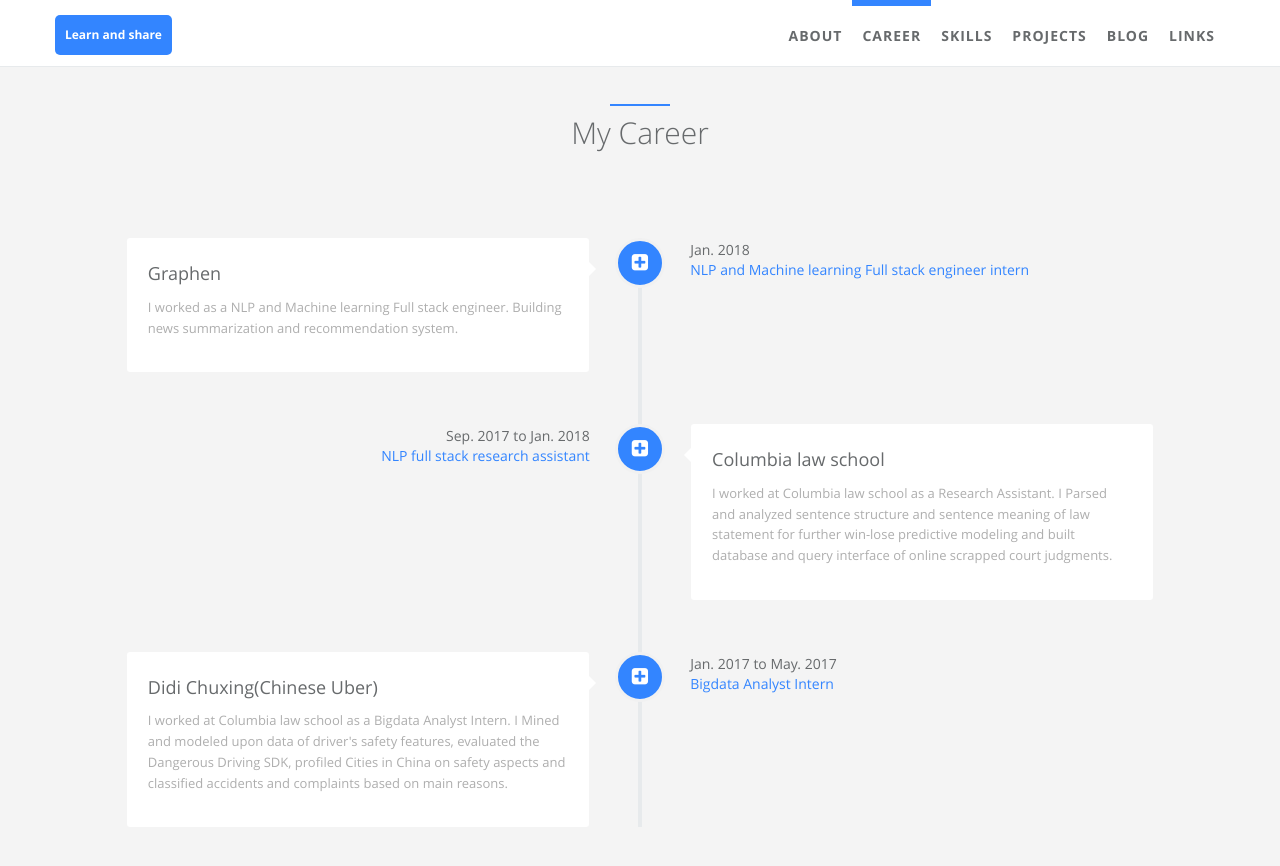
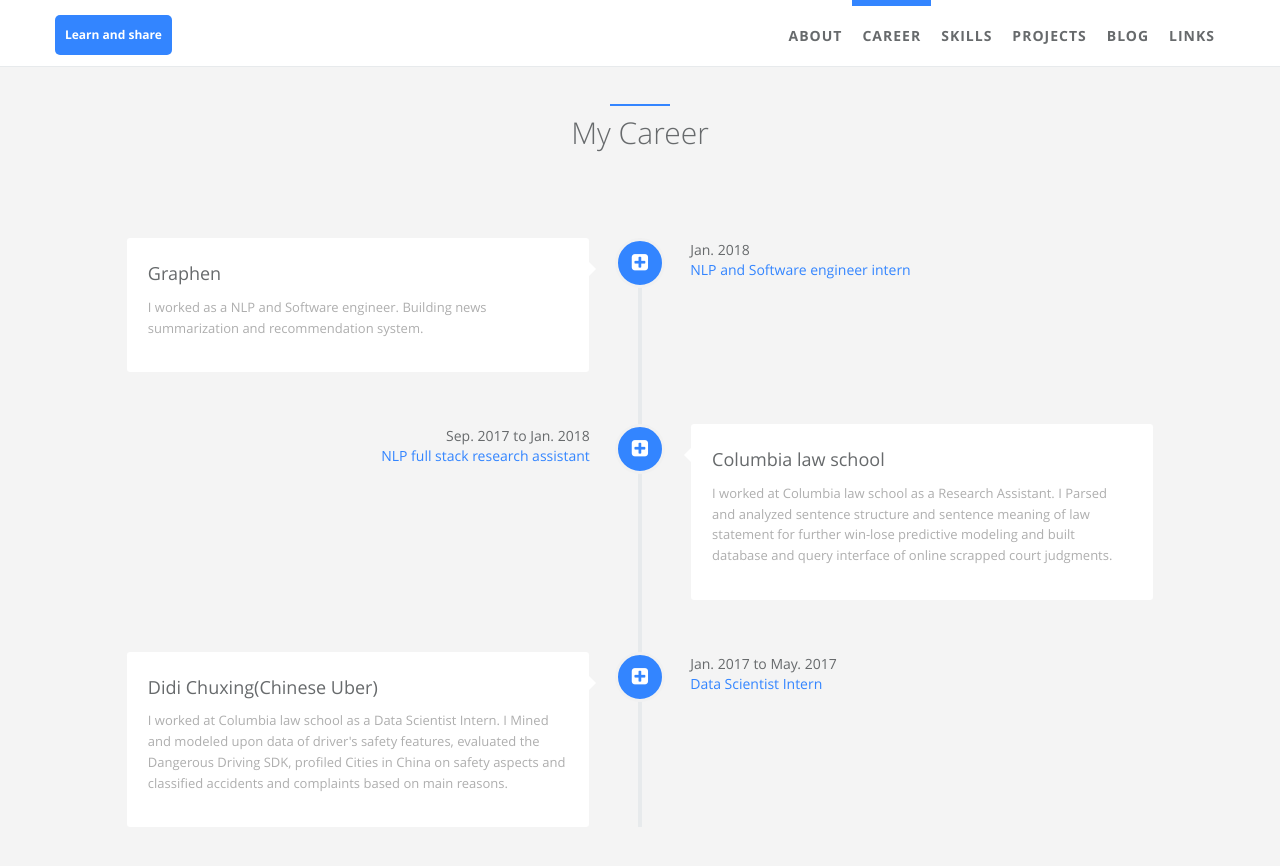
Before and after one commit to mxc19912008/previous-site, a Jekyll site: the page built from index.html, in a window 1280 px wide and 900 px high, scrolled down 842 px. Shown: the top 866 px of the window. Built offline with Jekyll 4.4.1, drawn with Linux system fonts in a browser that asks for light colours.

Commit message:
Update careers.yml

```diff
--- a/_data/index/careers.yml
+++ b/_data/index/careers.yml
@@ -4,13 +4,13 @@
     detail: Graphen
     i18n: Graphen
   desc:
-    detail: I worked as a NLP and Machine learning Full stack engineer. Building news summarization and recommendation system.
+    detail: I worked as a NLP and Software engineer. Building news summarization and recommendation system.
     i18n: Graphen_desc
   date:
     detail: Jan. 2018
     i18n: Graphen_date
   job:
-    detail: NLP and Machine learning Full stack engineer intern
+    detail: NLP and Software engineer intern
     i18n: Graphen_job
   icon: fa-plus-square
 
@@ -32,12 +32,12 @@
     detail: Didi Chuxing(Chinese Uber)
     i18n: didi
   desc:
-    detail: I worked at Columbia law school as a Bigdata Analyst Intern. I Mined and modeled upon data of driver's safety features, evaluated the Dangerous Driving SDK, profiled Cities in China on safety aspects and classified accidents and complaints based on main reasons.
+    detail: I worked at Columbia law school as a Data Scientist Intern. I Mined and modeled upon data of driver's safety features, evaluated the Dangerous Driving SDK, profiled Cities in China on safety aspects and classified accidents and complaints based on main reasons.
     i18n: didi_desc
   date:
     detail: Jan. 2017 to May. 2017
     i18n: didi_date
   job:
-    detail: Bigdata Analyst Intern
+    detail: Data Scientist Intern
     i18n: didi_job
   icon: fa-plus-square
```
